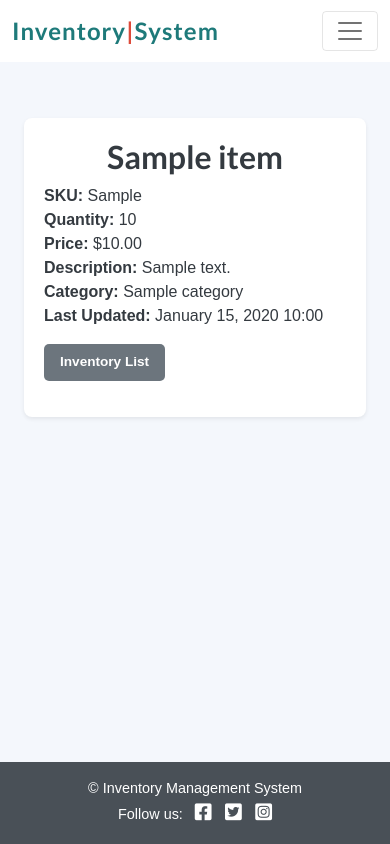
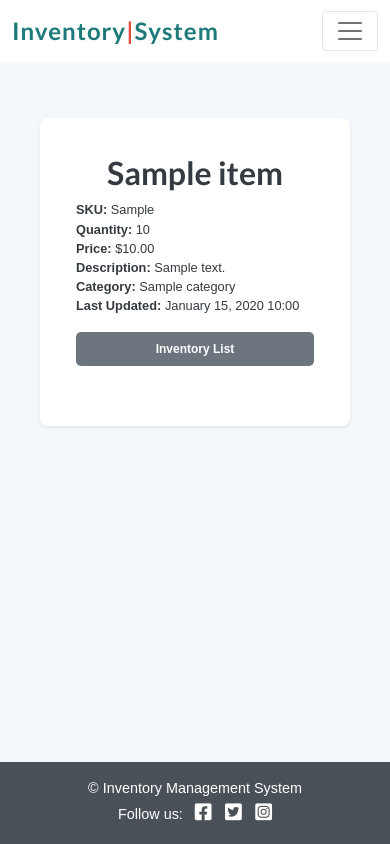
Before and after one commit to KatVolkova/inventory-management-system, a Django app: page /item/1/ in a window 390 px wide. Run offline with Django 4.2, Linux system fonts and the light colour scheme; tables that the repository leaves empty hold one stand-in row (values such as "Sample post"); some libraries are stand-ins or nearby versions.

Commit message:
Adjust item detail card to make it responsive for small screens

```diff
--- a/static/css/style.css
+++ b/static/css/style.css
@@ -430,6 +430,31 @@ td.text-end {
     .list-group-item {
         padding: 0.75rem;
     }
+
+    .card {
+        margin: 1rem;
+        padding: 1rem;
+    }
+
+    .card-text {
+        font-size: 0.9rem;
+        line-height: 1.5;
+    }
+
+    .d-flex {
+        flex-direction: column;
+        align-items: stretch;
+    }
+
+    .btn {
+        width: 100%;
+        margin-bottom: 0.5rem;
+        font-size: 0.85rem;
+    }
+
+    .modal-content {
+        padding: 1rem;
+    }
     /* 404 Page */
     .container-error-message {
         margin: 0 auto;
@@ -499,5 +524,13 @@ td.text-end {
         width: 100%;
         margin: 8px 0;
     }
+    /* Item Detail Card */
+    .card-text {
+        font-size: 0.8rem;
+    }
 
+    .btn {
+        font-size: 0.75rem;
+        padding: 8px;
+    }
 }
```
Also changed, not shown: 1 other file.
